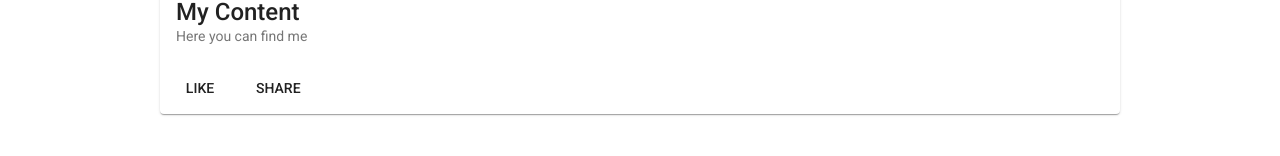
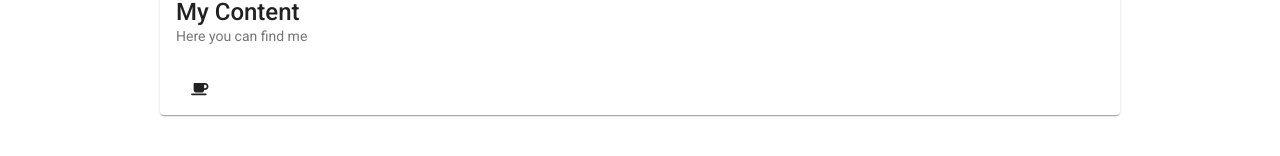
Before and after one commit to johannscopeland/website, an Angular app: page / in a window 1280 px wide. Shown: the part 158-314 px from the top of the page. Built offline with nearby package versions, Linux system fonts and the light colour scheme.

Commit message:
Added Font Awesome icons

```diff
--- a/package.json
+++ b/package.json
@@ -20,6 +20,9 @@
     "@angular/platform-browser": "~13.3.0",
     "@angular/platform-browser-dynamic": "~13.3.0",
     "@angular/router": "~13.3.0",
+    "@fortawesome/angular-fontawesome": "^0.10.2",
+    "@fortawesome/fontawesome-svg-core": "^6.1.1",
+    "@fortawesome/free-solid-svg-icons": "^6.1.1",
     "rxjs": "~7.5.0",
     "tslib": "^2.3.0",
     "zone.js": "~0.11.4"
--- a/src/app/app.component.html
+++ b/src/app/app.component.html
@@ -12,8 +12,10 @@
     <mat-card-title>My Content</mat-card-title>
     <mat-card-subtitle>Here you can find me</mat-card-subtitle>
     <mat-card-actions>
-      <button mat-button>LIKE</button>
-      <button mat-button>SHARE</button>
+      <button mat-button>
+        <fa-icon [icon]="faCoffee"></fa-icon>
+      </button>
+      <button mat-button></button>
     </mat-card-actions>
   </mat-card>
 </div>
--- a/src/app/app.component.ts
+++ b/src/app/app.component.ts
@@ -1,10 +1,13 @@
 import { Component } from '@angular/core';
+import { faCoffee } from '@fortawesome/free-solid-svg-icons';
 
 @Component({
   selector: 'app-root',
   templateUrl: './app.component.html',
   styleUrls: ['./app.component.scss']
 })
+
 export class AppComponent {
   title = 'Johannes Copeland';
+  faCoffee = faCoffee;
 }
--- a/src/app/app.module.ts
+++ b/src/app/app.module.ts
@@ -25,6 +25,8 @@ import {MatTabsModule} from '@angular/material/tabs';
 import { FormsModule } from '@angular/forms';
 import { HttpClientModule } from '@angular/common/http';
 
+import { FontAwesomeModule } from '@fortawesome/angular-fontawesome';
+
 
 @NgModule({
   declarations: [
@@ -51,7 +53,8 @@ import { HttpClientModule } from '@angular/common/http';
     MatMenuModule,
     MatTabsModule,
     FormsModule,
-    HttpClientModule
+    HttpClientModule,
+    FontAwesomeModule
   ],
   providers: [],
   bootstrap: [AppComponent]
```
Also changed, not shown: 1 other file (tests, documents, lock files or other folders).
